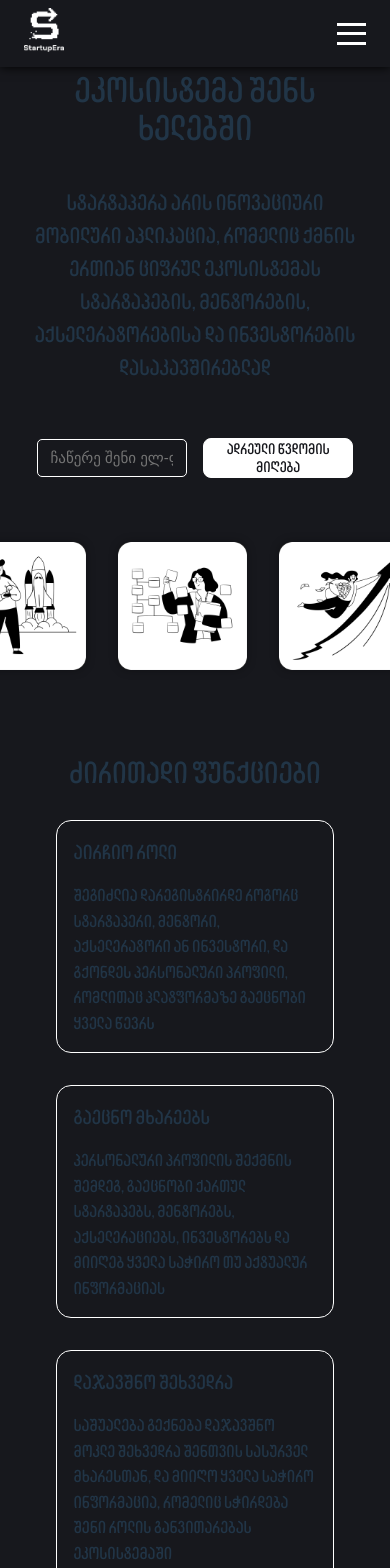
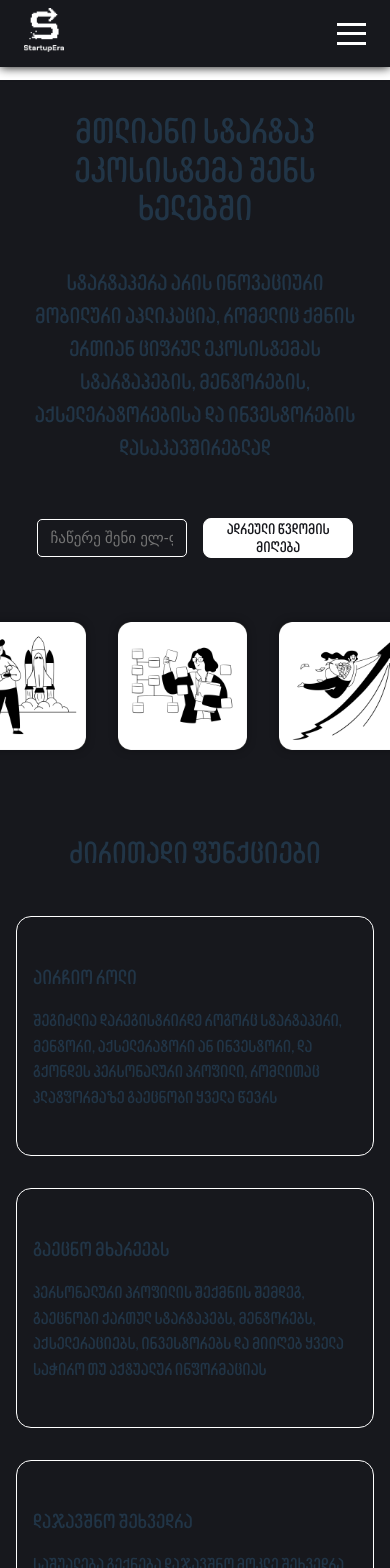
Before and after one commit to SabaShagidzeMain/StartupEra, a React (Vite) app: page / in a window 390 px wide. Shown: the top 1568 px of the page. Built offline with nearby package versions, Linux system fonts and the light colour scheme.

Commit message:
fix: more minor bug fixes

```diff
--- a/src/Components/AboutCards/style.css
+++ b/src/Components/AboutCards/style.css
@@ -44,11 +44,12 @@
 @media (max-width: 768px) {
   .about-card-wrapper {
     flex-direction: column;
+    padding: 1rem;
   }
   .about-card {
-    width: 85%;
+    width: 100%;
     padding: 1rem;
-    height: fit-content;
+    height: 15rem;
   }
 
   .about-header {
--- a/src/Components/Landing/style.css
+++ b/src/Components/Landing/style.css
@@ -4,6 +4,7 @@
   justify-content: center;
   align-items: center;
   padding: 86px 0;
+  padding-top: 8rem;
 }
 
 .landing-wrapper h1 {
@@ -46,6 +47,7 @@
 @media (max-width: 768px) {
   .landing-wrapper {
     padding: 2rem 1rem;
+    margin-top: 5rem;
   }
 
   .landing-wrapper h1 {
```
